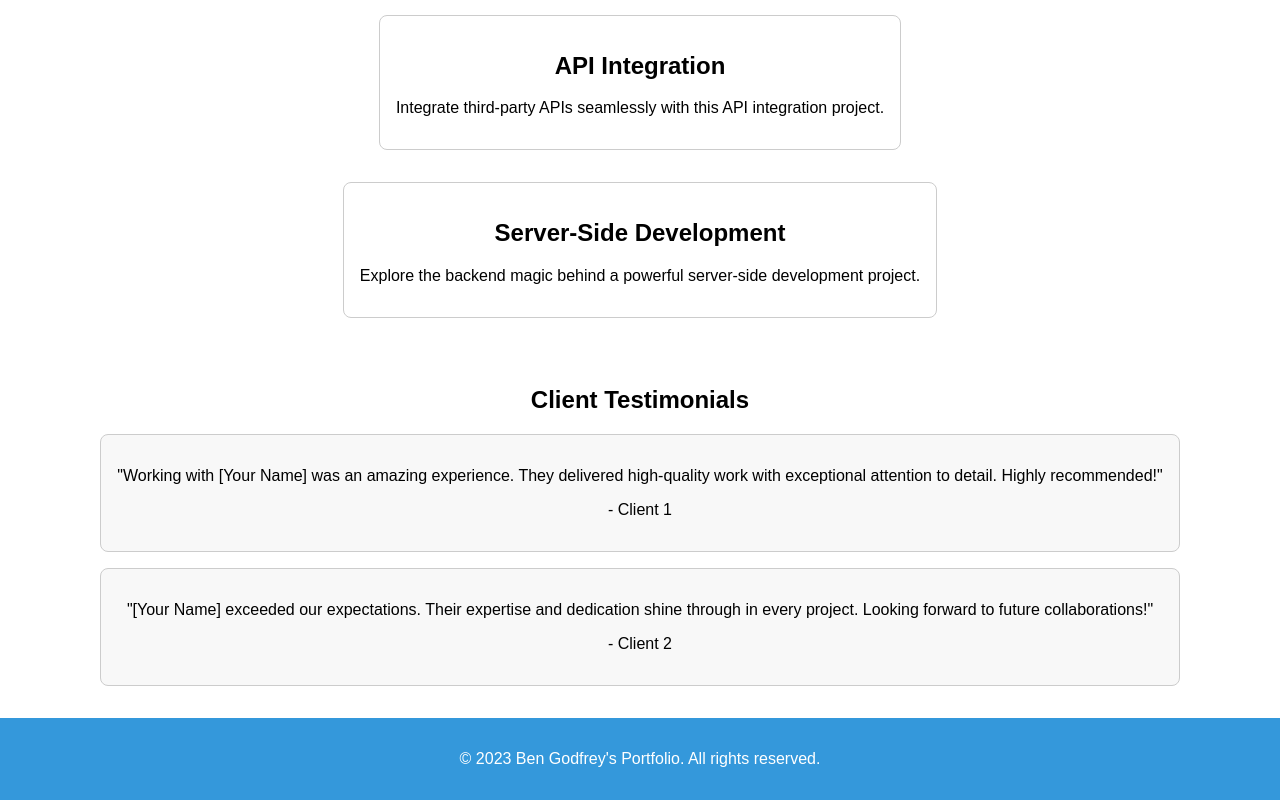
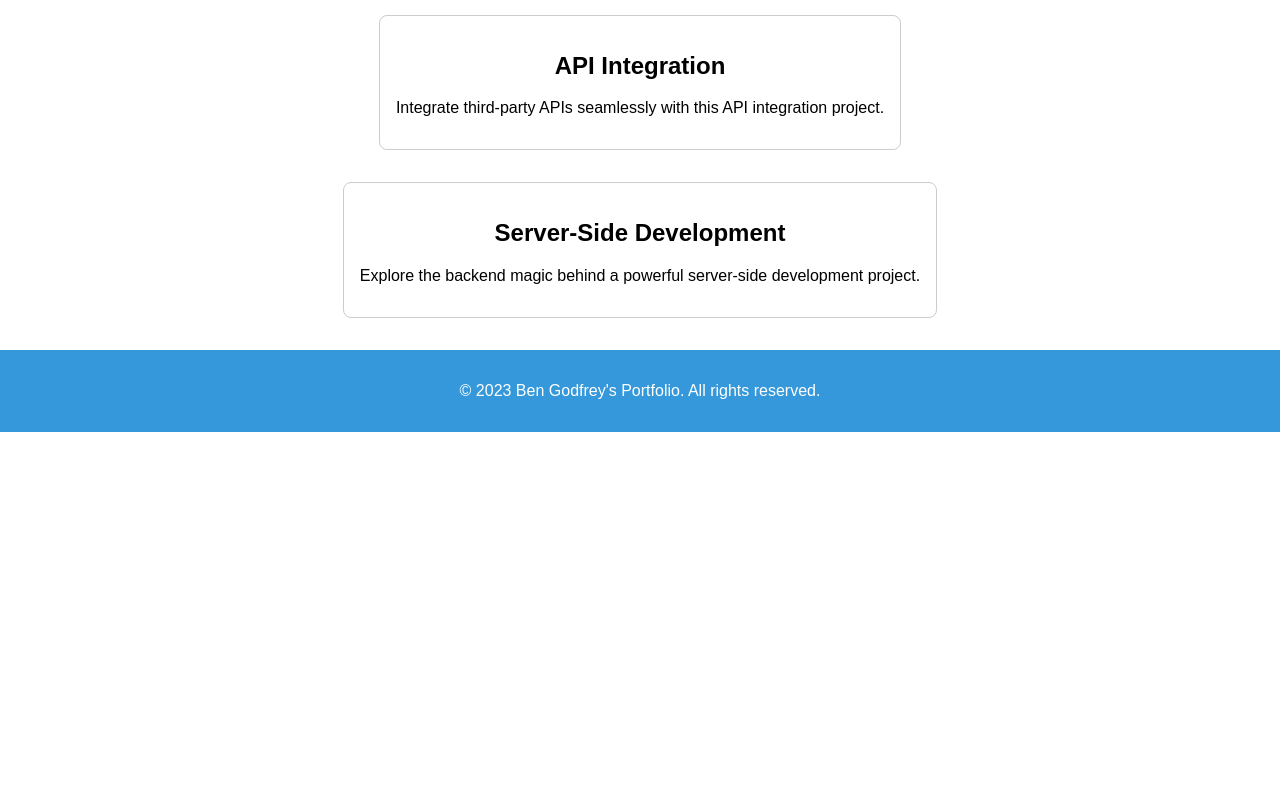
Before and after one commit to bjgodfj77/my-responsive-website, a plain HTML site: page index.html in a window 1280 px wide. Shown: the part 2195-2995 px from the top of the page. After the commit the page ends 2627 px from the top, so only its background shows below. Drawn offline with Linux system fonts and the light colour scheme.

Commit message:
Removed client testimonials section

```diff
--- a/index.html
+++ b/index.html
@@ -97,19 +97,6 @@
       <h2>Server-Side Development</h2>
       <p>Explore the backend magic behind a powerful server-side development project.</p>
     </section>
-
-    <!-- Client Testimonials Section -->
-    <section class="testimonials">
-      <h2>Client Testimonials</h2>
-      <div class="testimonial">
-        <p>"Working with [Your Name] was an amazing experience. They delivered high-quality work with exceptional attention to detail. Highly recommended!"</p>
-        <p>- Client 1</p>
-      </div>
-      <div class="testimonial">
-        <p>"[Your Name] exceeded our expectations. Their expertise and dedication shine through in every project. Looking forward to future collaborations!"</p>
-        <p>- Client 2</p>
-      </div>
-    </section>
   </main>
 
   <footer>
```
